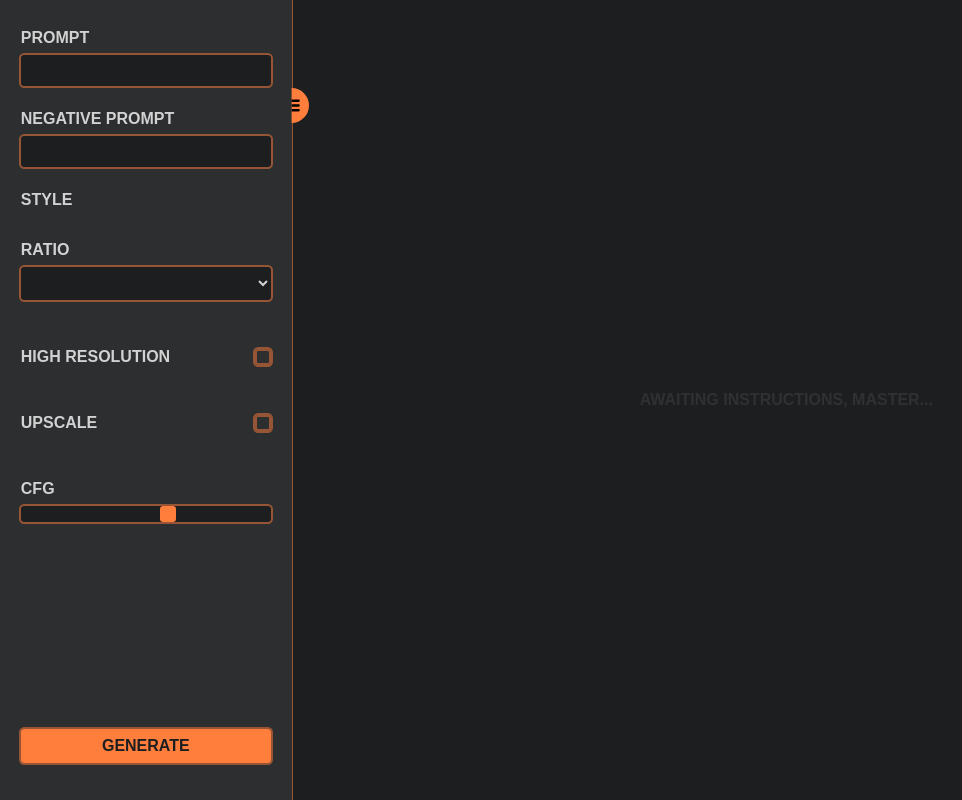
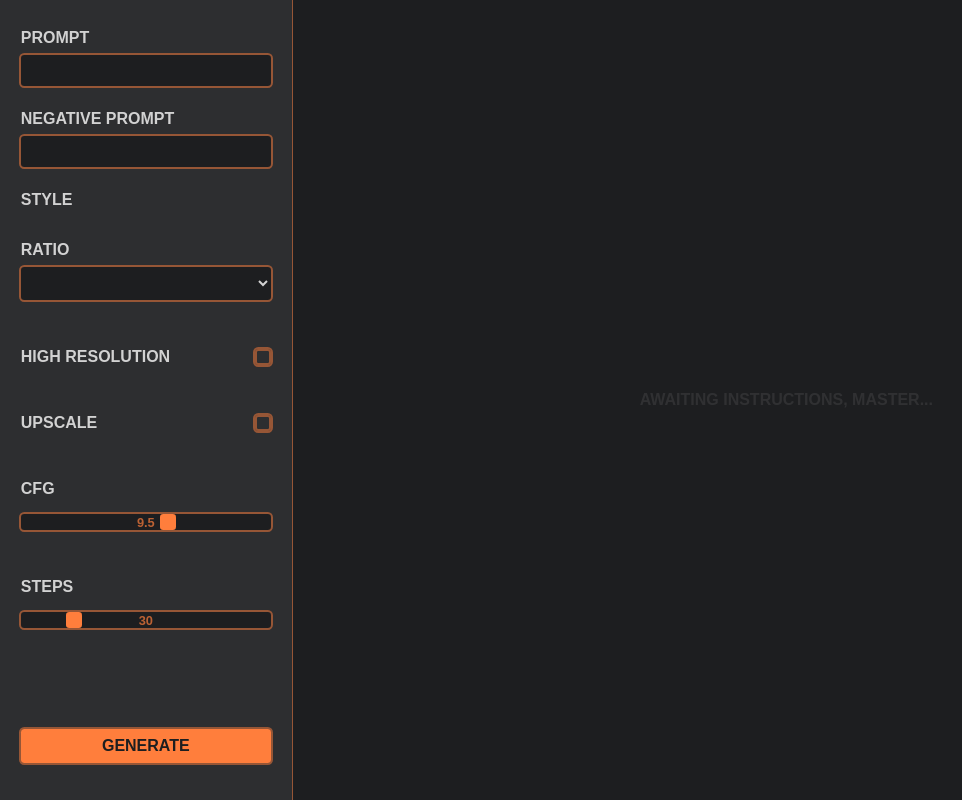
Before and after one commit to iGerman00/imagine-webui, a Flask app: page / in a window 1280 px wide. Shown: the whole page, without its empty margins (0-962 px from the left). Run offline with Flask 3, Linux system fonts and the light colour scheme; lists and menus that the app fills with data are empty.

Commit message:
Steps, rework sliders, custom scroll

```diff
--- a/app.py
+++ b/app.py
@@ -35,6 +35,7 @@ def index():
         negative = request.form["negative"]
         style = Style[request.form["style"]]
         ratio = Ratio[request.form["ratio"]]
+        steps = int(request.form["steps"])
         high_res = bool(request.form.get("high_res", False))
         upscale = bool(request.form.get("upscale", False))
         cfg = float(request.form["cfg"])
@@ -45,7 +46,7 @@ def index():
         # Generate random seed number that can go up to 999999999
         seed = int.from_bytes(os.urandom(4), byteorder="big") % 999999999
 
-        img_data = imagine.sdprem(prompt=prompt, style=style, ratio=ratio, high_res_results=high_res, negative=negative, cfg=cfg, seed=seed)
+        img_data = imagine.sdprem(prompt=prompt, style=style, ratio=ratio, high_res_results=high_res, negative=negative, cfg=cfg, seed=seed, priority=1, steps=steps)
 
         if upscale and img_data is not None:
             img_data = imagine.upscale(image=img_data)
--- a/templates/index.html
+++ b/templates/index.html
@@ -1,38 +1,15 @@
 <!DOCTYPE html>
 <html lang="en">
+
 <head>
   <meta charset="UTF-8" />
   <meta name="viewport" content="width=device-width initial-scale=1.0" />
-    <meta
-      content="width=device-width; initial-scale=1.0; maximum-scale=1.0; user-scalable=0;"
-      name="viewport"
-    />
-    <link
-      rel="apple-touch-icon"
-      sizes="180x180"
-      href="{{url_for('static', filename='icons/apple-touch-icon.png')}}"
-    />
-    <link
-      rel="icon"
-      type="image/png"
-      sizes="32x32"
-      href="{{url_for('static', filename='icons/favicon-32x32.png')}}"
-    />
-    <link
-      rel="icon"
-      type="image/png"
-      sizes="16x16"
-      href="{{url_for('static', filename='icons/favicon-16x16.png')}}"
-    />
-    <link
-      rel="manifest"
-      href="{{url_for('static', filename='site.webmanifest')}}"
-    />
-    <link
-      rel="mask-icon"
-      href="{{url_for('static', filename='icons/safari-pinned-tab.svg')}}"
-      color="#ff7e3c"
-    />
+  <meta content="width=device-width; initial-scale=1.0; maximum-scale=1.0; user-scalable=0;" name="viewport" />
+  <link rel="apple-touch-icon" sizes="180x180" href="{{url_for('static', filename='icons/apple-touch-icon.png')}}" />
+  <link rel="icon" type="image/png" sizes="32x32" href="{{url_for('static', filename='icons/favicon-32x32.png')}}" />
+  <link rel="icon" type="image/png" sizes="16x16" href="{{url_for('static', filename='icons/favicon-16x16.png')}}" />
+  <link rel="manifest" href="{{url_for('static', filename='site.webmanifest')}}" />
+  <link rel="mask-icon" href="{{url_for('static', filename='icons/safari-pinned-tab.svg')}}" color="#ff7e3c" />
   <meta name="apple-mobile-web-app-title" content="Imagine" />
   <meta name="application-name" content="Imagine" />
   <meta name="msapplication-TileColor" content="#ff7e3c" />
@@ -45,6 +22,27 @@
 
       --primary: #1d1e20;
       --secondary: #2d2e30;
+    }
+
+    /* ===== Custom Scrollbar ===== */
+    /* Firefox */
+    * {
+      scrollbar-width: auto;
+      scrollbar-color: #74777c;
+    }
+
+    /* Chrome, Edge, and Safari */
+    *::-webkit-scrollbar {
+      width: 8px;
+    }
+
+    *::-webkit-scrollbar-track {
+      opacity: 0;
+    }
+
+    *::-webkit-scrollbar-thumb {
+      background-color: #74777c;
+      border-radius: 10px;
     }
 
     body {
@@ -65,7 +63,6 @@
       flex-direction: column;
       width: 15%;
       min-width: 250px;
-
       border-right: 1px solid rgba(var(--accent-color), 0.5);
     }
 
@@ -263,6 +260,8 @@
 
     #generateForm {
       position: relative;
+      overflow-y: auto;
+      overflow-x: hidden;
     }
 
     #buttons {
@@ -301,11 +300,35 @@
       visibility: visible;
     }
 
+    .slider-container {
+      position: relative;
+      display: flex;
+      align-items: center;
+    }
+
+    .slider {
+      width: 100%;
+    }
+
+    .slider-output {
+      position: absolute;
+      margin: 0;
+      left: 50%;
+      top: 50%;
+      transform: translateX(-50%) translateY(-50%);
+      font-size: 0.8em;
+      user-select: none;
+      pointer-events: none;
+      opacity: 0.7;
+      color: rgba(var(--accent-color))
+    }
+
     #stylesGallery {
       display: flex;
       flex-direction: row;
       align-items: center;
       overflow: scroll;
+      overflow-y: hidden;
     }
 
     .styleCard {
@@ -313,6 +336,8 @@
       width: 100px;
       min-width: 100px;
       max-width: 100px;
+      border-radius: 0.2rem;
+      border: 0px solid;
     }
 
     .styleCard img {
@@ -346,45 +371,23 @@
 </head>
 
 <body>
-    <button
-      id="hideButton"
-      type="button"
-      style="right: calc(100% - 35px / 2); left: unset"
-      onclick="handleHideForm()"
-    >
+  <button id="hideButton" type="button" style="right: calc(100% - 35px / 2); left: unset" onclick="handleHideForm()">
     <div style="position: relative; margin: 0">
-        <svg
-          id="hideButtonIcon"
-          xmlns="http://www.w3.org/2000/svg"
-          xmlns:xlink="http://www.w3.org/1999/xlink"
-          id="Layer_1"
-          style="enable-background: new 0 0 32 32"
-          version="1.1"
-          viewBox="0 0 32 32"
-          xml:space="preserve"
-        >
+      <svg id="hideButtonIcon" xmlns="http://www.w3.org/2000/svg" xmlns:xlink="http://www.w3.org/1999/xlink"
+        id="Layer_1" style="enable-background: new 0 0 32 32" version="1.1" viewBox="0 0 32 32" xml:space="preserve">
         <path
-            d="M4,10h24c1.104,0,2-0.896,2-2s-0.896-2-2-2H4C2.896,6,2,6.896,2,8S2.896,10,4,10z M28,14H4c-1.104,0-2,0.896-2,2  s0.896,2,2,2h24c1.104,0,2-0.896,2-2S29.104,14,28,14z M28,22H4c-1.104,0-2,0.896-2,2s0.896,2,2,2h24c1.104,0,2-0.896,2-2  S29.104,22,28,22z"
-          />
+          d="M4,10h24c1.104,0,2-0.896,2-2s-0.896-2-2-2H4C2.896,6,2,6.896,2,8S2.896,10,4,10z M28,14H4c-1.104,0-2,0.896-2,2  s0.896,2,2,2h24c1.104,0,2-0.896,2-2S29.104,14,28,14z M28,22H4c-1.104,0-2,0.896-2,2s0.896,2,2,2h24c1.104,0,2-0.896,2-2  S29.104,22,28,22z" />
       </svg>
     </div>
   </button>
-    <form id="generateForm">
+  <form id="generateForm" oninput="cfgOutput.value=cfg.value; stepsOutput.value=steps.value">
     <label>Prompt <input type="text" name="prompt" /></label>
     <label>Negative Prompt <input type="text" name="negative" /></label>
-      <label
-        >Style
+    <label>Style
       <div id="stylesGallery">
         {% for style in styles %}
-          <div
-            class="styleCard"
-            data-value="{{style.name}}"
-            onmouseup="handleSelection(this)"
-          >
-            <img
-              src="{{url_for('static', filename='thumbs/' + style.value[1] + '.webp')}}"
-              title="{{style.name}}"
-            />
+        <div class="styleCard" data-value="{{style.name}}" onmouseup="handleSelection(this)">
+          <img src="{{url_for('static', filename='thumbs/' + style.value[1] + '.webp')}}" title="{{style.name}}" />
           <span data-value="{{style.name}}">{{style.name}}</span>
         </div>
         {% endfor %}
@@ -395,8 +398,7 @@
         {% endfor %}
       </select>
     </label>
-      <label
-        >Ratio
+    <label>Ratio
       <select name="ratio">
         {% for ratio in ratios %}
         <option value="{{ ratio.name }}">{{ ratio.name }}</option>
@@ -421,41 +423,31 @@
       </div>
     </div>
     <div class="tooltip">
-        <span class="tooltiptext"
-          >The less the parameter, the more creative the output will be</span
-        >
-        <label
-          >CFG
-          <input
-            type="range"
-            name="cfg"
-            min="0"
-            max="16"
-            step="0.1"
-            value="9.5"
-        /></label>
+      <span class="tooltiptext">The less the parameter, the more creative the output will be</span>
+      <label>CFG
+        <div class="slider-container">
+          <input class="slider" type="range" name="cfg" min="0" max="16" step="0.1" value="9.5" />
+          <output class="slider-output" name="cfgOutput" for="cfg">9.5</output>
+        </div>
+      </label>
     </div>
 
-      <button
-        id="hideButton"
-        type="button"
-        class="cut"
-        onclick="handleHideForm()"
-      >
+    <div class="tooltip">
+      <span class="tooltiptext">Generation iterations, the more the better the output, usually</span>
+      <label>Steps
+        <div class="slider-container">
+          <input class="slider" type="range" name="steps" min="1" max="150" step="1" value="30" />
+          <output class="slider-output" name="stepsOutput" for="steps">30</output>
+        </div>
+      </label>
+    </div>
+
+    <button id="hideButton" type="button" class="cut" onclick="handleHideForm()">
       <div style="position: relative; margin: 0">
-          <svg
-            id="hideButtonIcon"
-            xmlns="http://www.w3.org/2000/svg"
-            xmlns:xlink="http://www.w3.org/1999/xlink"
-            id="Layer_1"
-            style="enable-background: new 0 0 32 32"
-            version="1.1"
-            viewBox="0 0 32 32"
-            xml:space="preserve"
-          >
+        <svg id="hideButtonIcon" xmlns="http://www.w3.org/2000/svg" xmlns:xlink="http://www.w3.org/1999/xlink"
+          id="Layer_1" style="enable-background: new 0 0 32 32" version="1.1" viewBox="0 0 32 32" xml:space="preserve">
           <path
-              d="M4,10h24c1.104,0,2-0.896,2-2s-0.896-2-2-2H4C2.896,6,2,6.896,2,8S2.896,10,4,10z M28,14H4c-1.104,0-2,0.896-2,2  s0.896,2,2,2h24c1.104,0,2-0.896,2-2S29.104,14,28,14z M28,22H4c-1.104,0-2,0.896-2,2s0.896,2,2,2h24c1.104,0,2-0.896,2-2  S29.104,22,28,22z"
-            />
+            d="M4,10h24c1.104,0,2-0.896,2-2s-0.896-2-2-2H4C2.896,6,2,6.896,2,8S2.896,10,4,10z M28,14H4c-1.104,0-2,0.896-2,2  s0.896,2,2,2h24c1.104,0,2-0.896,2-2S29.104,14,28,14z M28,22H4c-1.104,0-2,0.896-2,2s0.896,2,2,2h24c1.104,0,2-0.896,2-2  S29.104,22,28,22z" />
         </svg>
       </div>
     </button>
@@ -471,9 +463,7 @@
   <div id="content">
     <label id="suspend">Awaiting instructions, master...</label>
     <div id="loader">
-        <img
-          src="https://github.com/SamHerbert/SVG-Loaders/raw/master/svg-loaders/grid.svg"
-        />
+      <img src="https://github.com/SamHerbert/SVG-Loaders/raw/master/svg-loaders/grid.svg" />
     </div>
     <div id="imageContainer">
       <img id="resultImage" />
@@ -497,6 +487,7 @@
         if (spans[i].dataset.value === select.value) {
           spans[i].style.color = "white";
           spans[i].style.fontWeight = "bold";
+          spans[i].parentElement.style.outline = "2px solid rgba(var(--accent-color), 0.5)";
         } else {
           spans[i].style.color = "rgba(255, 255, 255, 0.65)";
         }
@@ -542,6 +533,7 @@
           if (input.type === "checkbox") input.checked = savedParams[key];
           else input.value = savedParams[key];
           input.dispatchEvent(new Event("change"));
+          form.dispatchEvent(new Event("input"));
         }
       }
     }
@@ -612,4 +604,5 @@
     });
   </script>
 </body>
+
 </html>
```
Lines whose indentation alone changed are shown as unchanged.
